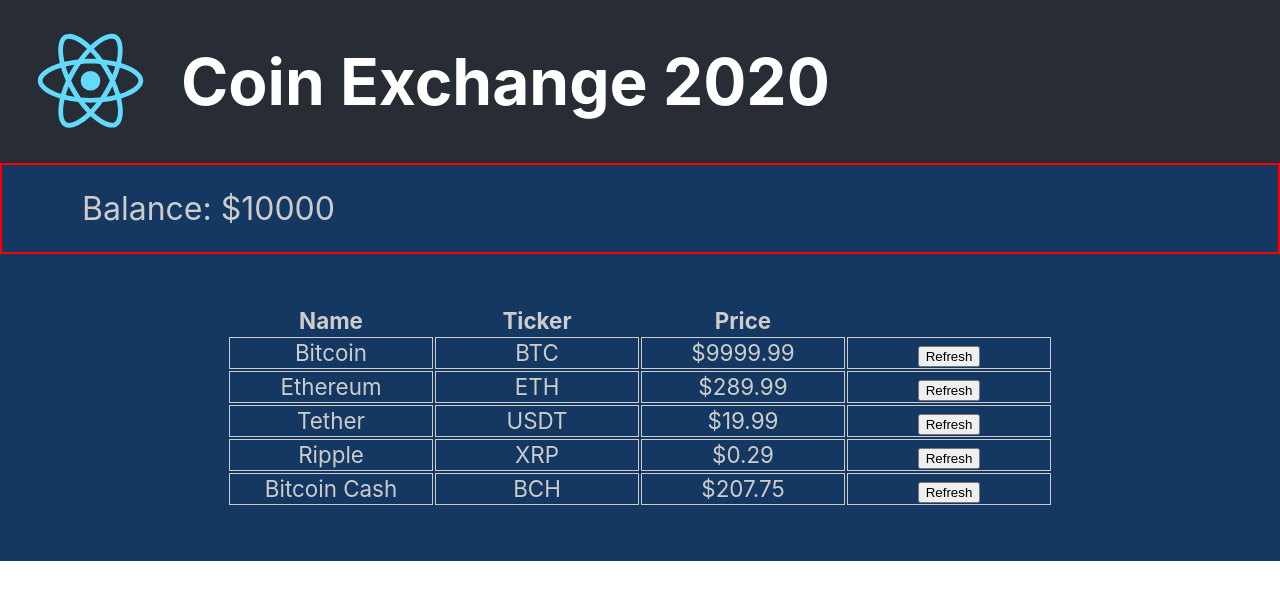
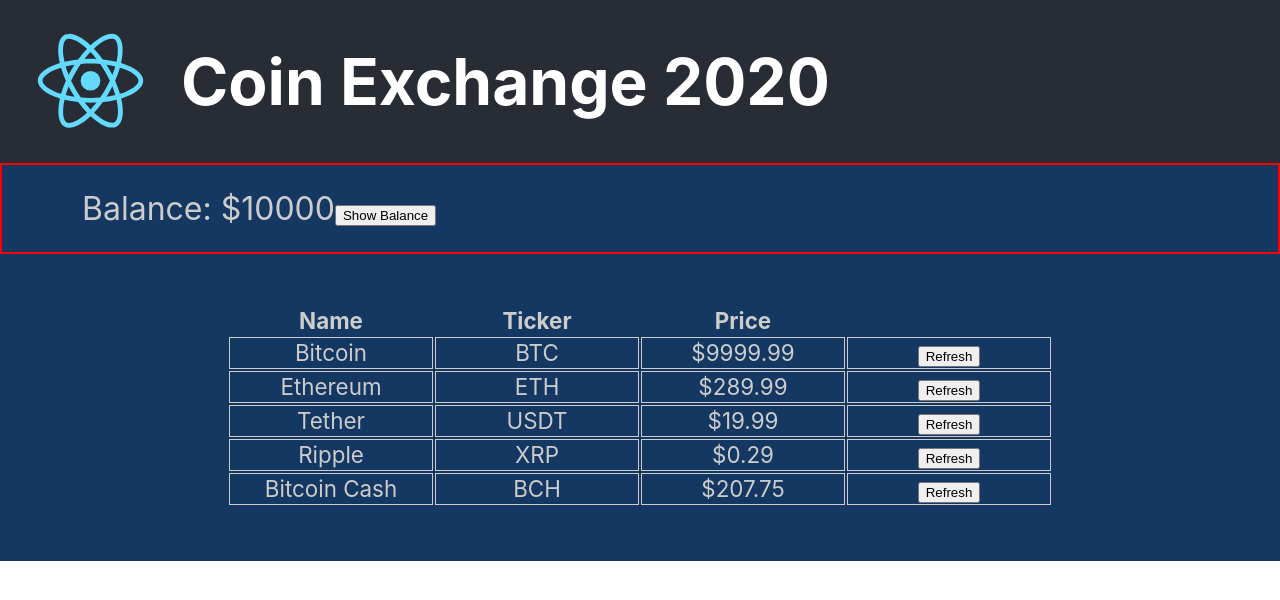
Before and after one commit to AikenChung/coinExchange, a React (Create React App) app: page / in a window 1280 px wide. Shown: the top 600 px of the page. Built offline with nearby package versions, Linux system fonts and the light colour scheme.

Commit message:
state updating immutability

```diff
--- a/src/App.js
+++ b/src/App.js
@@ -72,7 +72,7 @@ class App extends React.Component {
     return (
       <AppDiv className="App">
         <CoinExchangeHeader />
-        <AccountBalance amount={this.state.balance} />
+        <AccountBalance amount={this.state.balance} showBalance={false} />
         <CoinList coinData={this.state.coinData} handleRefresh={this.handleRefresh} />
       </AppDiv>
     );
--- a/src/components/AccountBalance/AccountBalance.jsx
+++ b/src/components/AccountBalance/AccountBalance.jsx
@@ -11,9 +11,11 @@ const Section = styled.section`
 
 export default class AccountBalance extends Component {
     render() {
+        const buttonText = this.props.showBalance ? 'Hide Balance' : 'Show Balance';
         return (
             <Section>
                 Balance: ${this.props.amount}
+                <button>{buttonText}</button>
             </Section>
         );
     }
```
